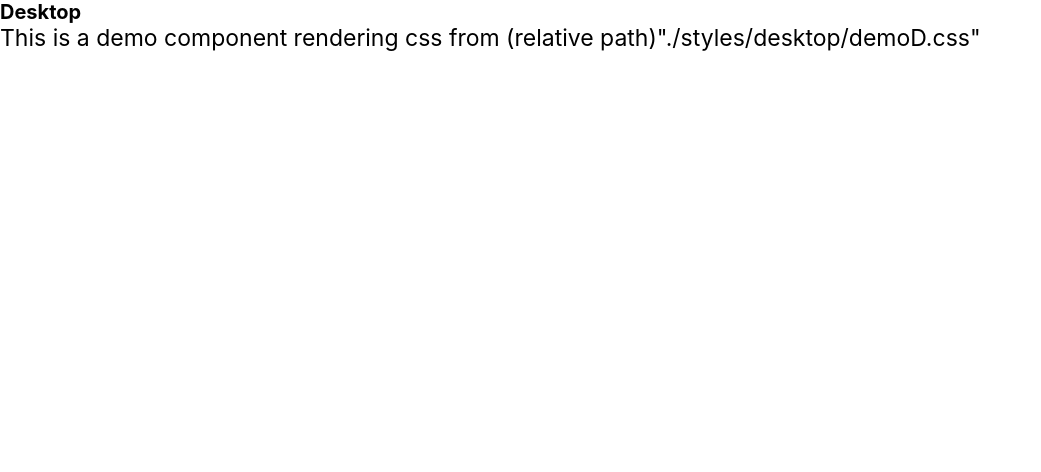
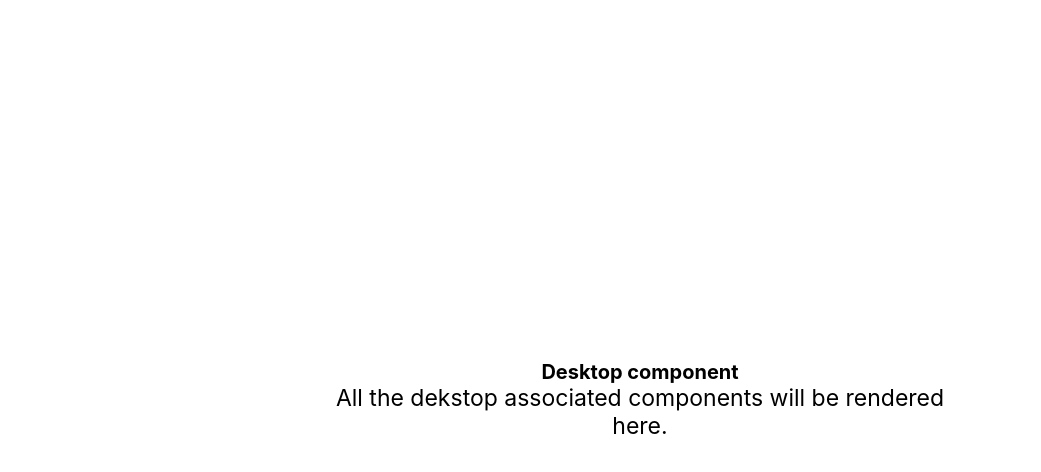
Before and after one commit to makemenext/makeMeNext, a React (Create React App) app: page / in a window 1280 px wide. Shown: the top 472 px of the page, without its empty margins (0-1041 px from the left). Built offline with nearby package versions, Linux system fonts and the light colour scheme.

Commit message:
conventional changes added

```diff
--- a/src/App.js
+++ b/src/App.js
@@ -1,7 +1,9 @@
 import React, { useState, useEffect } from "react";
 import "./App.css";
-import DemoD from "./components/desktop/DemoD";
-import DemoM from "./components/mobile/DemoM";
+import Webroutes from "./components/desktop/Webroutes";
+import Approutes from "./components/mobile/Approutes";
+import "./assets/styles/desktop/global.css"
+import "./assets/styles/mobile/global.css"
 
 function App() {
   const [screenWidth, setInnerWidth] = useState(0);
@@ -16,9 +18,9 @@ function App() {
       {screenWidth == 0 ? (
         ""
       ) : screenWidth <= 700 ? (
-        <DemoM />
+        <Approutes />
       ) : (
-        <DemoD />
+        <Webroutes />
       )}
     </div>
   );
--- a/src/assets/styles/desktop/global.css
+++ b/src/assets/styles/desktop/global.css
@@ -0,0 +1,8 @@
+.container {
+  margin: 0;
+  position: absolute;
+  top: 50%;
+  left: 50%;
+  transform: translate(-50%, -50%);
+  text-align: center;
+}
--- a/src/assets/styles/mobile/global.css
+++ b/src/assets/styles/mobile/global.css
@@ -0,0 +1,8 @@
+.container {
+    margin: 0;
+    position: absolute;
+    top: 50%;
+    left: 50%;
+    transform: translate(-50%, -50%);
+    text-align: center;
+  }
--- a/src/components/desktop/DemoD.js
+++ /dev/null
@@ -1,16 +0,0 @@
-import React from "react";
-import "../../assets/styles/desktop/demoD.css";
-
-function DemoD() {
-  return (
-    <div>
-      <strong style={{fontSize:"20px"}}>Desktop</strong>
-      <div className="desktopContainer">
-        This is a demo component rendering css from (relative
-        path)"./styles/desktop/demoD.css"
-      </div>
-    </div>
-  );
-}
-
-export default DemoD;
--- /dev/null
+++ b/src/components/desktop/Webroutes.js
@@ -0,0 +1,15 @@
+import React from "react";
+import "../../assets/styles/desktop/demoD.css";
+
+function Webroutes() {
+  return (
+    <div className="container">
+      <strong style={{ fontSize: "20px" }}>Desktop component</strong>
+      <div className="desktopContainer">
+        All the dekstop associated components will be rendered here.
+      </div>
+    </div>
+  );
+}
+
+export default Webroutes;
--- a/src/components/mobile/DemoM.js
+++ b/src/components/mobile/Approutes.js
@@ -1,16 +1,15 @@
 import React from "react";
 import "../../assets/styles/mobile/demoM.css";
 
-function DemoM() {
+function Approutes() {
   return (
-    <div>
+    <div className="container">
       <strong>Mobile component</strong>
       <div className="mobileContainer">
-        This is a demo component rendering css from (relative
-        path)"./styles/mobile/demoM.css"
+        All the mobile associated components will be rendered here.
       </div>
     </div>
   );
 }
 
-export default DemoM;
+export default Approutes;
```
